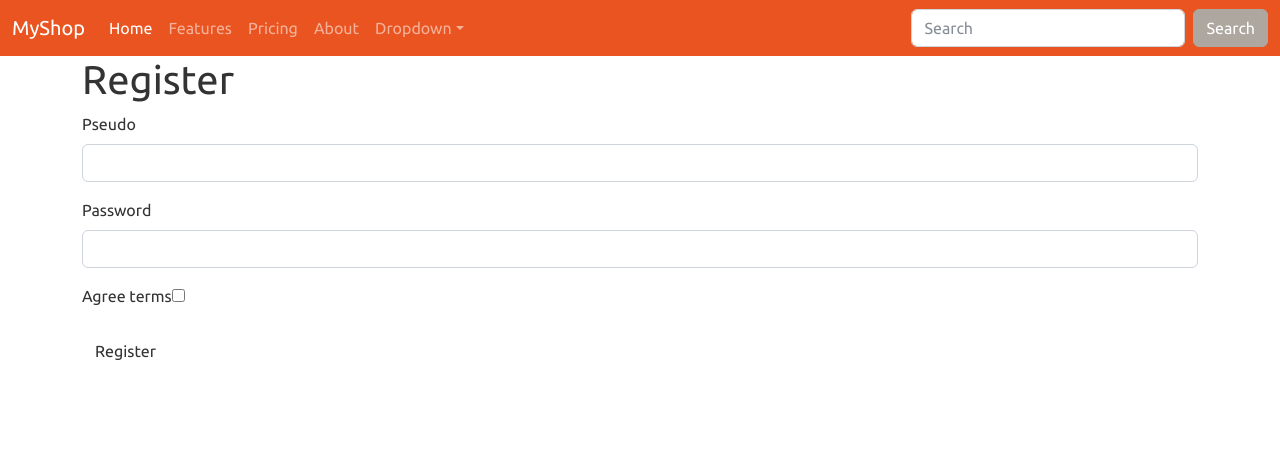
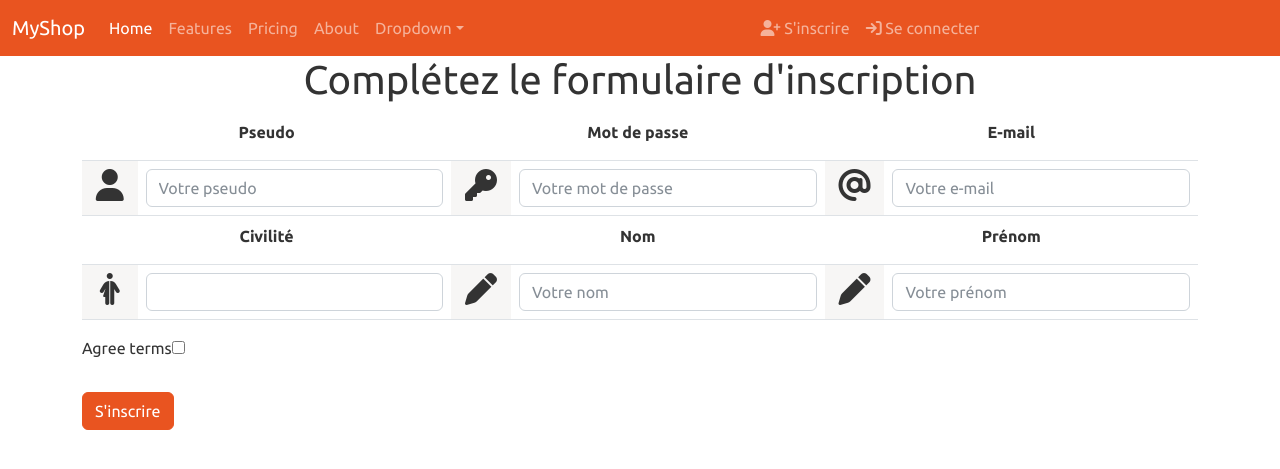
Before and after one commit to EHNWeb/projet3-myshop-hottin, a Symfony app: template templates/registration/register.html.twig in a window 1280 px wide. Shown: the top 469 px of the page. Run offline with Twig, Linux system fonts and the light colour scheme; the template is opened without the code that fills it, so the values that code supplies are empty; form fields are guessed from the names that the template uses; some libraries are stand-ins or nearby versions.

Commit message:
Add Login and Register Function

```diff
--- a/src/Controller/Admin/DashboardController.php
+++ b/src/Controller/Admin/DashboardController.php
@@ -24,13 +24,13 @@ class DashboardController extends AbstractDashboardController
     public function configureDashboard(): Dashboard
     {
         return Dashboard::new()
-            ->setTitle('Myshop');
+            ->setTitle('MyShop');
     }
 
     public function configureMenuItems(): iterable
     {
         return [
-            MenuItem::linkToDashboard('Accueil', 'fa fa-home'),
+            MenuItem::linkToDashboard('Admin', 'fa fa-gear'),
             MenuItem::section('e-Boutique', 'fa fa-store'),
             MenuItem::linkToCrud('Produits', 'fa fa-gifts', Produit::class),
             MenuItem::linkToCrud('Commandes', 'fa fa-cart-arrow-down', Commande::class),
--- a/src/Controller/RegistrationController.php
+++ b/src/Controller/RegistrationController.php
@@ -31,6 +31,7 @@ class RegistrationController extends AbstractController
                     $form->get('plainPassword')->getData()
                 )
             );
+            $user->setDateEnregistrement(new \DateTime);
 
             $entityManager->persist($user);
             $entityManager->flush();
--- a/templates/base.html.twig
+++ b/templates/base.html.twig
@@ -53,10 +53,14 @@
                             </div>
                         </li>
                     </ul>
-                <form class="d-flex">
-                    <input class="form-control me-sm-2" type="text" placeholder="Search">
-                    <button class="btn btn-secondary my-2 my-sm-0" type="submit">Search</button>
-                </form>
+                    <ul class="navbar-nav me-auto d-flex">
+                        <li class="nav-item">
+                        <a class="nav-link" href="{{ path('app_register') }}"><i class="fa-solid fa-user-plus"></i>&nbsp;S'inscrire</a>
+                        </li>
+                        <li class="nav-item">
+                        <a class="nav-link" href="{{ path('app_login') }}"><i class="fa-solid fa-arrow-right-to-bracket"></i>&nbsp;Se connecter</a>
+                        </li>
+                    </ul>
                 </div>
             </div>
             </nav>
--- a/templates/registration/register.html.twig
+++ b/templates/registration/register.html.twig
@@ -1,9 +1,103 @@
 {% extends 'base.html.twig' %}
 
-{% block title %}Register{% endblock %}
+{% block title %}Inscription{% endblock %}
 
 {% block body %}
-    <h1>Register</h1>
+<div class="text-center">
+    <h1>Complétez le formulaire d'inscription</h1>
+
+    {{ form_start(registrationForm) }}
+
+        <table class="table">
+            <tr>
+                <td class="fw-bold" colspan="2">
+                    {{ form_label(registrationForm.pseudo, 'Pseudo')}}
+                </td>
+                <td class="fw-bold" colspan="2">
+                    {{ form_label(registrationForm.plainPassword, 'Mot de passe')}}
+                </td>
+                <td class="fw-bold" colspan="2">
+                    {{ form_label(registrationForm.email, 'E-mail')}}
+                </td>
+            </tr>
+            <tr>
+                <td class="bg-secondary bg-opacity-10">
+                    &nbsp;<i class="fa-solid fa-user fa-2x"></i>&nbsp;
+                </td>
+                <td>
+                    {{ form_widget(registrationForm.pseudo, {
+                        attr: {
+                            placeholder: "Votre pseudo"
+                            }
+                    }) }}
+                </td>
+                <td class="bg-secondary bg-opacity-10">
+                    &nbsp;<i class="fa-solid fa-key fa-2x"></i>&nbsp;
+                </td>
+                <td>
+                    {{ form_widget(registrationForm.plainPassword, {
+                        attr: {
+                            placeholder: "Votre mot de passe"
+                            }
+                    }) }}
+                <td class="bg-secondary bg-opacity-10">
+                    &nbsp;<i class="fa-solid fa-at fa-2x"></i>&nbsp;
+                </td>
+                <td colspan="2">
+                    {{ form_widget(registrationForm.email, {
+                        attr: {
+                            placeholder: "Votre e-mail"
+                            }
+                    }) }}
+                </td>
+            </tr>
+            <tr>
+                <td class="fw-bold" colspan="2">
+                    {{ form_label(registrationForm.civilite, 'Civilité')}}
+                </td>
+                <td class="fw-bold" colspan="2">
+                    {{ form_label(registrationForm.nom, 'Nom')}}
+                </td>
+                <td class="fw-bold" colspan="2">
+                    {{ form_label(registrationForm.prenom, 'Prénom')}}
+                </td>
+            </tr>
+            <tr>
+                <td class="bg-secondary bg-opacity-10">
+                    &nbsp;<i class="fa-solid fa-person-half-dress fa-2x"></i>&nbsp;
+                </td>
+                <td>
+                    {{ form_widget(registrationForm.civilite) }}
+                </td>
+                <td class="bg-secondary bg-opacity-10">
+                    &nbsp;<i class="fa-solid fa-pen fa-2x"></i>&nbsp;
+                </td>
+                <td>
+                    {{ form_widget(registrationForm.nom, {
+                        attr: {
+                            placeholder: "Votre nom"
+                            }
+                    }) }}
+                </td>
+                <td class="bg-secondary bg-opacity-10">
+                    &nbsp;<i class="fa-solid fa-pen fa-2x"></i>&nbsp;
+                </td>
+                <td>
+                    {{ form_widget(registrationForm.prenom, {
+                        attr: {
+                            placeholder: "Votre prénom"
+                            }
+                    }) }}
+                </td>
+            </tr>
+        </table>
+        </div>
+
+        {{form_row(registrationForm.agreeTerms)}}
+        <button type="submit" class="btn btn-primary mt-2">S'inscrire</button>
+    {{ form_end(registrationForm) }}
+</div>
+    {# <h1>Register</h1>
 
     {{ form_start(registrationForm) }}
         {{ form_row(registrationForm.pseudo) }}
@@ -13,5 +107,5 @@
         {{ form_row(registrationForm.agreeTerms) }}
 
         <button type="submit" class="btn">Register</button>
-    {{ form_end(registrationForm) }}
+    {{ form_end(registrationForm) }} #}
 {% endblock %}
```
Also changed, not shown: src/Form/RegistrationFormType.php (+14 -3 lines), templates/security/login.html.twig (+53 -12 lines). Lines whose indentation alone changed are shown as unchanged.
